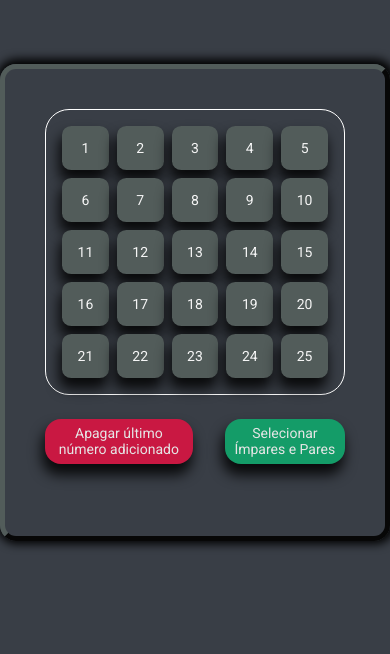
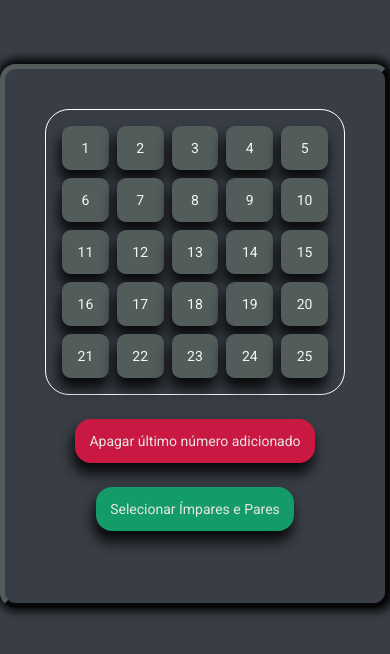
Before and after one commit to Ricardo-1991/twelve-numbers-raffle, a React (Vite) app: page / in a window 390 px wide. Shown: the top 654 px of the page. Built offline with nearby package versions, Linux system fonts and the light colour scheme.

Commit message:
ajustando responsividade

```diff
--- a/src/App.css
+++ b/src/App.css
@@ -70,8 +70,9 @@ button {
 .buttonsContainer {
   margin-top: 1.5rem;
   display: flex;
-  flex-direction: row;
-  gap: 2rem;
+  flex-direction: column;
+  gap: 1.5rem;
+  text-align: center;
 }
 
 .deleteNumber button {
@@ -91,16 +92,14 @@ button {
   font-size: 1.2rem;
   border: none;
 }
-.twelveNumbers {
-  display: flex;
-  gap: 3rem;
-}
 
 .twelveNumbers {
   display: flex;
   width: 100%;
   margin-top: 2rem;
+  gap: 3rem;
   justify-content: center;
+  text-align: left;
 }
 
 .twelveNumbers h1 {
@@ -113,14 +112,14 @@ button {
 .pairNumbers {
   margin-top: 1rem;
   display: flex;
-  padding: 1.5rem;
+  padding: 1rem;
   border: 1px solid white;
   border-radius: 1.5rem;
 }
 
 .twelveNumbers p {
   color: #f5f5f5;
-  margin-left: 1.5rem;
+  padding: 0.5rem;
   font-size: 1.5rem;
 }
 
@@ -149,12 +148,12 @@ button {
   }
 
   .deleteNumber button {
-    padding: 0.4rem;
+    padding: 0.875rem;
     font-size: 0.875rem;
   }
 
   .getTwelvesNumbers button {
-    padding: 0.4rem;
+    padding: 0.875rem;
     font-size: 0.875rem;
   }
 
@@ -172,7 +171,7 @@ button {
     gap: 1rem;
   }
   .twelveNumbers p {
-    margin-left: 0.8rem;
     font-size: 0.875rem;
+    padding: 0.3rem;
   }
 }
```
